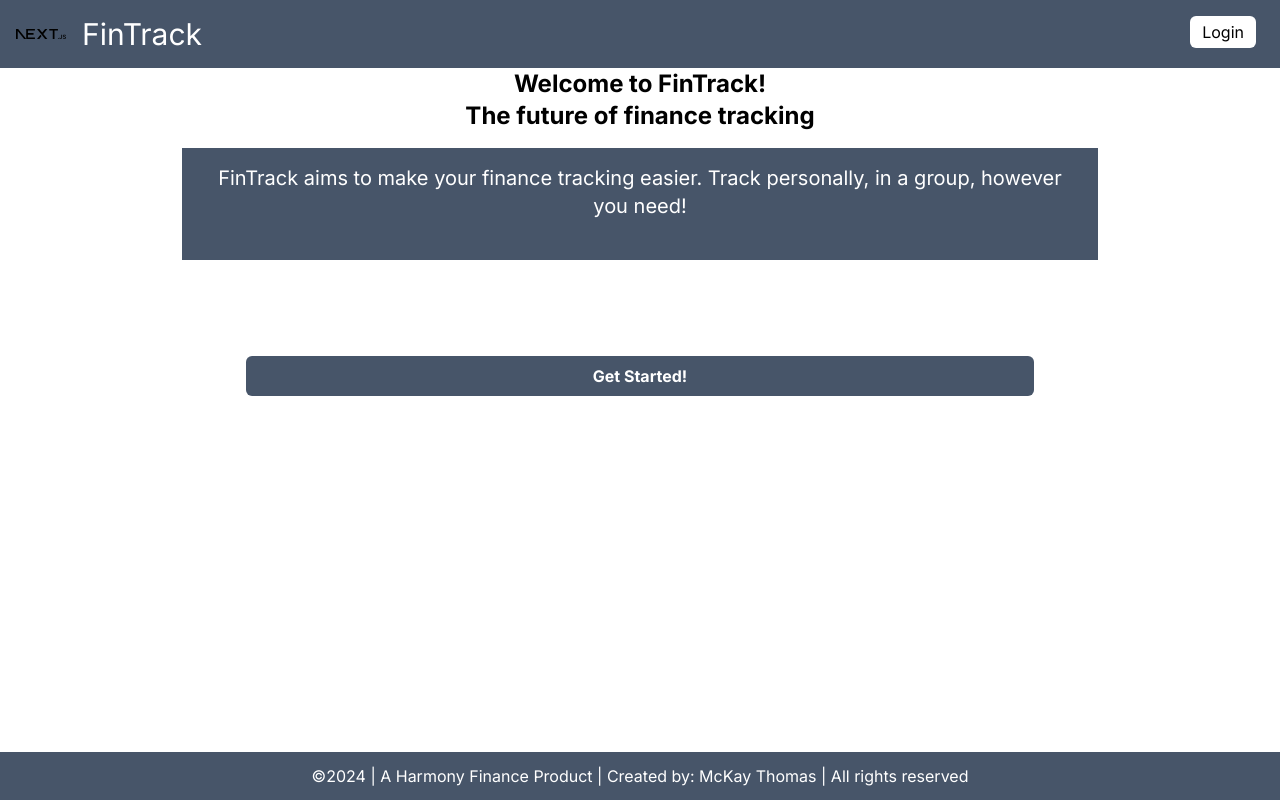
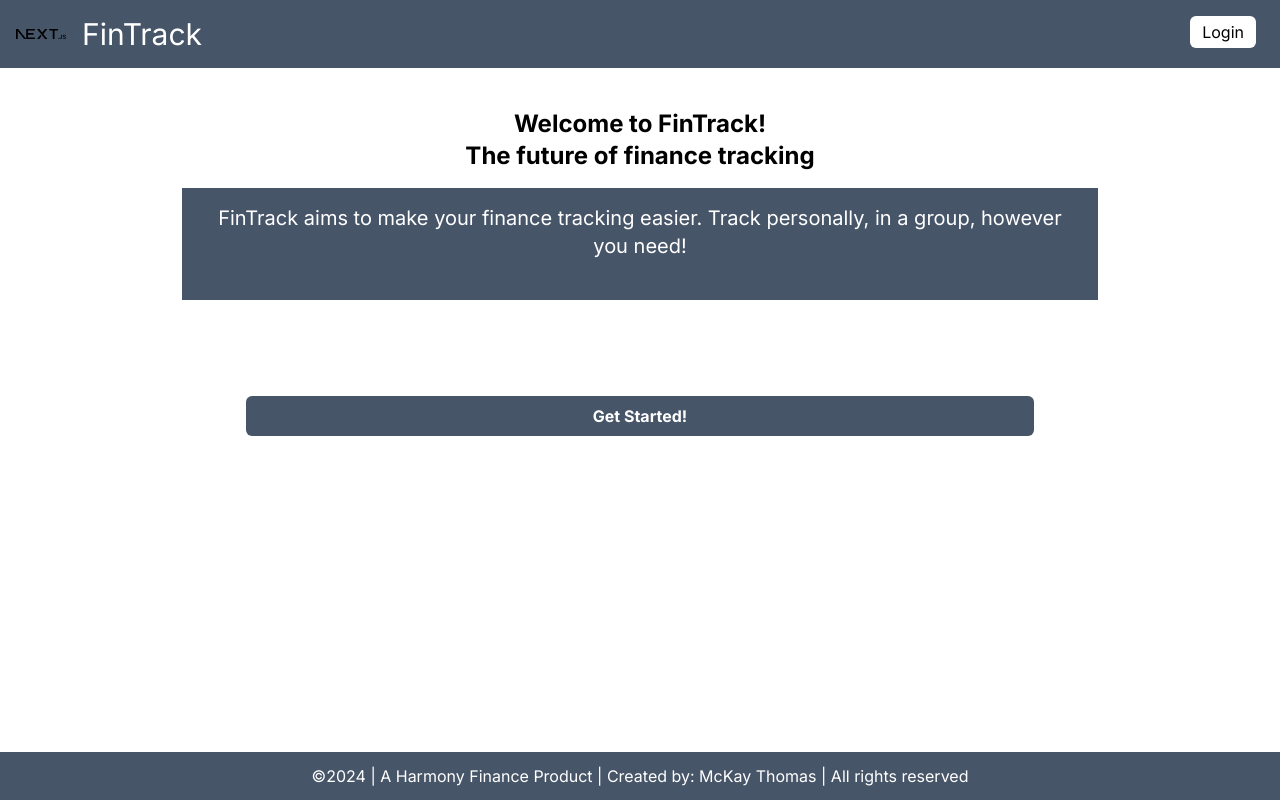
Before and after one commit to mckayythomas/FinTrack, a Next.js app: page / in a window 1280 px wide. Built offline with nearby package versions, Linux system fonts and the light colour scheme; no server answers.

Commit message:
fix formatting

```diff
--- a/src/app/layout.tsx
+++ b/src/app/layout.tsx
@@ -22,7 +22,7 @@ export default async function RootLayout({
         className={`flex min-h-screen flex-col justify-between ${inter.className}`}
       >
         <Header />
-        <main className="mx-[5%] flex-grow md:mx-[13%]">{children}</main>
+        <main className="mx-[5%] my-10 flex-grow md:mx-[13%]">{children}</main>
         <Footer />
       </body>
     </html>
```
